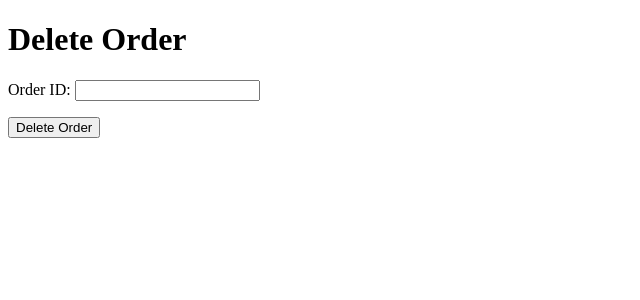
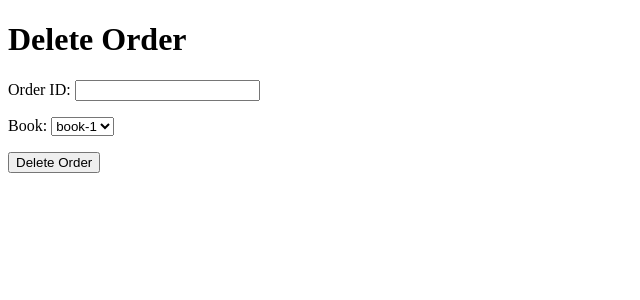
Before and after one commit to tarxn/transaction_site, a Django app: page /delete_order/ in a window 1280 px wide. Shown: the top 300 px of the page, without its empty margins (0-640 px from the left). Run offline with Django 4.2, Linux system fonts and the light colour scheme.

Commit message:
intital commit

```diff
--- a/orders/forms.py
+++ b/orders/forms.py
@@ -1,4 +1,5 @@
 from django import forms
+from .models import books_map
 
 class AddOrderForm(forms.Form):
     BOOK_CHOICES = [('book-1', 'Book 1'), ('book-2', 'Book 2'), ('book-3', 'Book 3')]
@@ -12,3 +13,4 @@ class AddOrderForm(forms.Form):
 
 class DeleteOrderForm(forms.Form):
     order_id = forms.IntegerField(label='Order ID', min_value=1, required=True)
+    book = forms.ChoiceField(choices=[(book_name, book_name) for book_name in books_map.keys()])
--- a/orders/templates/orders/delete_order.html
+++ b/orders/templates/orders/delete_order.html
@@ -15,7 +15,8 @@
     </form>
     {% endif %}
 
-    {% if book %}
+    <!-- This section will only display if 'book' contains details of a book -->
+    {% if book and book != "Order not found or book does not exist." %}
     <hr>
     <h2>Book Details:</h2>
     <pre>{{ book }}</pre>
--- a/orders/views.py
+++ b/orders/views.py
@@ -35,23 +35,26 @@ def add_order(request):
         form = AddOrderForm()
     return render(request, 'orders/add_order.html', {'form': form})
 
+
 def delete_order(request):
     book_output = None
     if request.method == 'POST':
         form = DeleteOrderForm(request.POST)
         if form.is_valid():
+            book_name = form.cleaned_data['book']
             order_id = form.cleaned_data['order_id']
-            for book_name, book in books_map.items():
+            book = books_map.get(book_name)
+            if book:
                 if any(order for order in book.buy_orders + book.sell_orders if order.order_id == order_id):
                     book.delete_order(order_id)
                     book_output = book.print_book()
-                    break
-            if not book_output:
+                else:
+                    book_output = "Order not found."
+            else:
                 book_output = "Order not found."
             return render(request, 'orders/delete_order.html', {'form': form, 'book': book_output})
     else:
         form = DeleteOrderForm()
-
     return render(request, 'orders/delete_order.html', {'form': form, 'book': book_output})
 
 def home(request):
```
